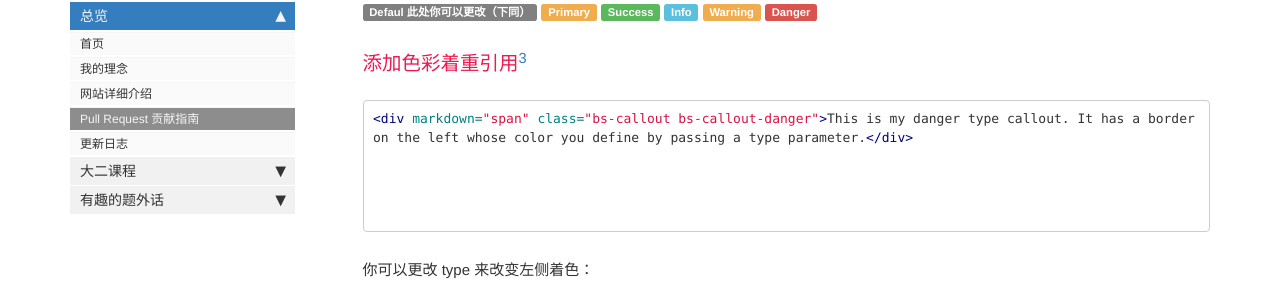
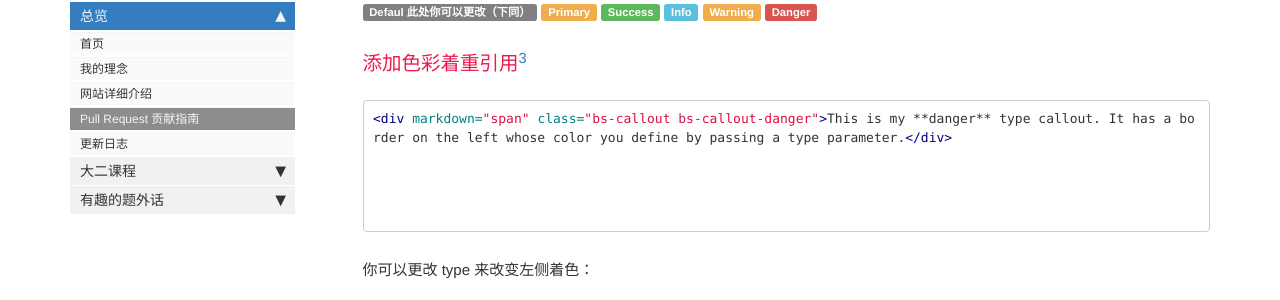
Before and after one commit to aisjtu/aisjtu.github.io, a Jekyll site: the page built from docs/pages/mydoc/mydoc_format_req.md, in a window 1280 px wide and 900 px high, scrolled down 1696 px. Shown: the part 149-449 px from the top of the window. Built offline with Jekyll 4.4.1, drawn with Linux system fonts in a browser that asks for light colours; comment, search, counter and statistics services are not loaded.

Commit message:
Update mydoc_format_req.md

````diff
--- a/docs/pages/mydoc/mydoc_format_req.md
+++ b/docs/pages/mydoc/mydoc_format_req.md
@@ -74,7 +74,7 @@ Remark: the References Part may be **practical**.
 ### 添加色彩着重引用[^3]
 
 ```html
-{% include callout.html content="This is my danger type callout. It has a border on the left whose color you define by passing a type parameter." type="danger" %}
+{% include callout.html content="This is my **danger** type callout. It has a border on the left whose color you define by passing a type parameter." type="danger" %}
 ```
 
 你可以更改 type 来改变左侧着色：
@@ -100,7 +100,8 @@ content 中内容并不支持 Markdown 格式，你需要用 `<br></br>` 以进
 <p>你可以更改上方的 primary 以选取不同颜色</p>
 <p align="center">在这里你可以充分的发挥你的 html 相关操作</p>
 <pre>
-def func(x): # You could define a function her
+def func(x):
+	# You could define a function her
 	return x+1
 </pre>
 {{site.data.alerts.end}}
@@ -110,7 +111,8 @@ def func(x): # You could define a function her
 <p>你可以更改上方的 primary 以选取不同颜色</p>
 <p align="center">在这里你可以充分的发挥你的 html 相关操作</p>
 <pre>
-def func(x): # You could define a function her
+def func(x):
+	# You could define a function her
 	return x+1
 </pre>
 {{site.data.alerts.end}}
````
